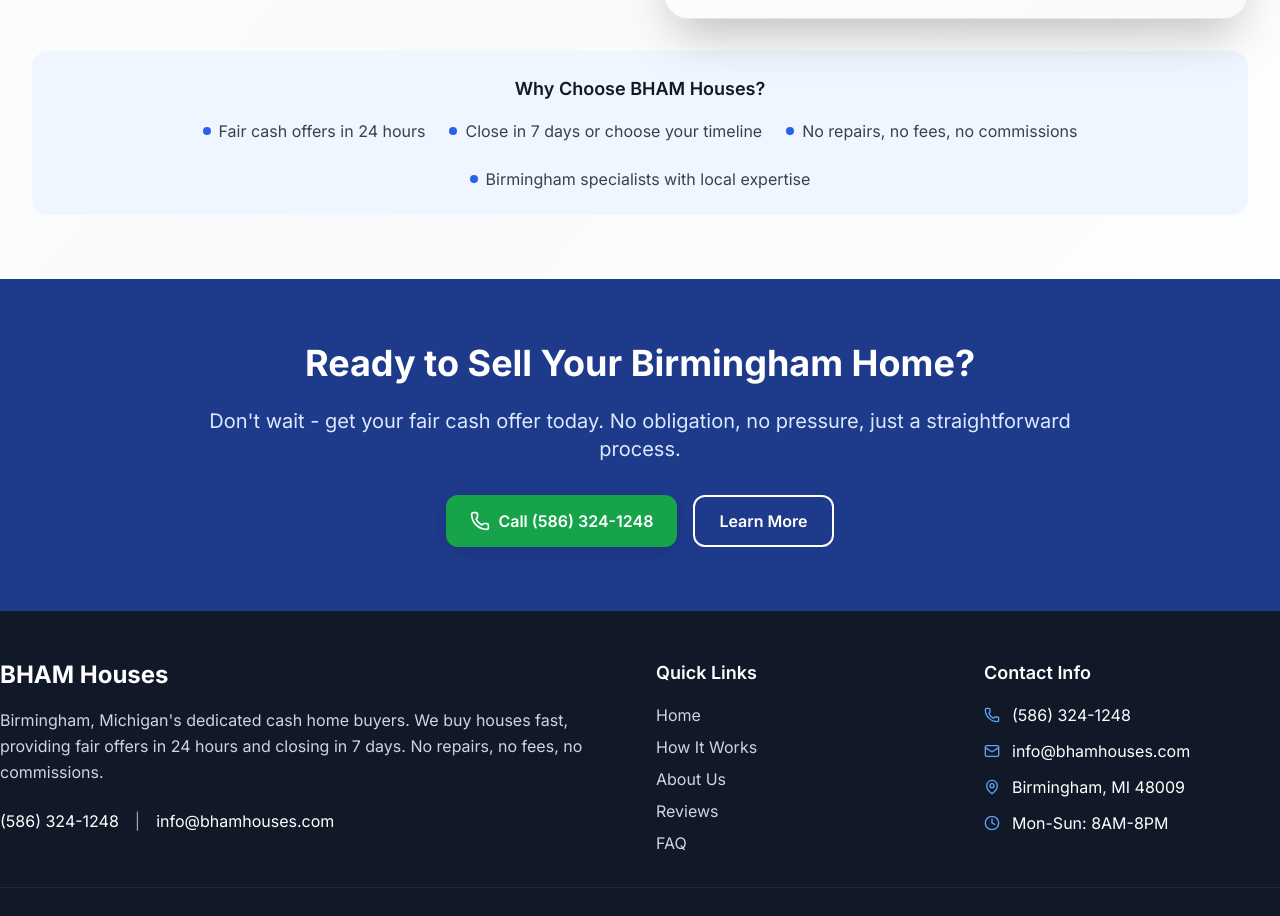
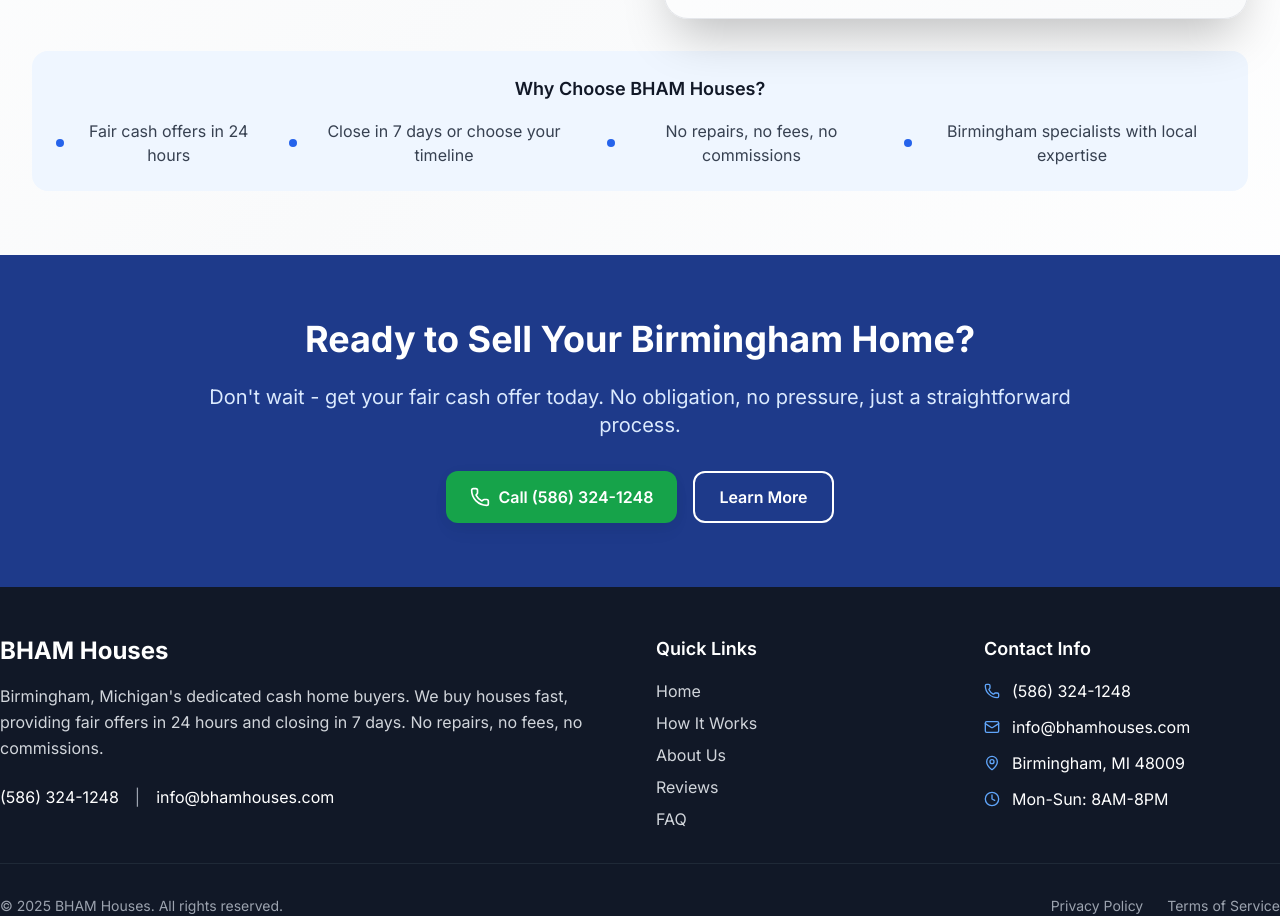
Before and after one commit to tomytomz1/bhamhouses, a Next.js app: page /contact in a window 1280 px wide. Shown: the part 953-1869 px from the top of the page. Built offline with nearby package versions, Linux system fonts and the light colour scheme; no server answers.

Commit message:
Fix bullet points to stay in one single row

```diff
--- a/src/app/contact/page.tsx
+++ b/src/app/contact/page.tsx
@@ -103,7 +103,7 @@
           {/* Why Choose Us - Full Width Row */}
           <div className="bg-blue-50 rounded-2xl p-6 mt-8 text-center">
             <h3 className="text-lg font-semibold text-gray-900 mb-4">Why Choose BHAM Houses?</h3>
-            <div className="flex flex-wrap justify-center items-center gap-6 text-gray-700">
+            <div className="flex justify-center items-center gap-6 text-gray-700">
               <div className="flex items-center space-x-2">
                 <div className="w-2 h-2 bg-blue-600 rounded-full flex-shrink-0"></div>
                 <span>Fair cash offers in 24 hours</span>
```
